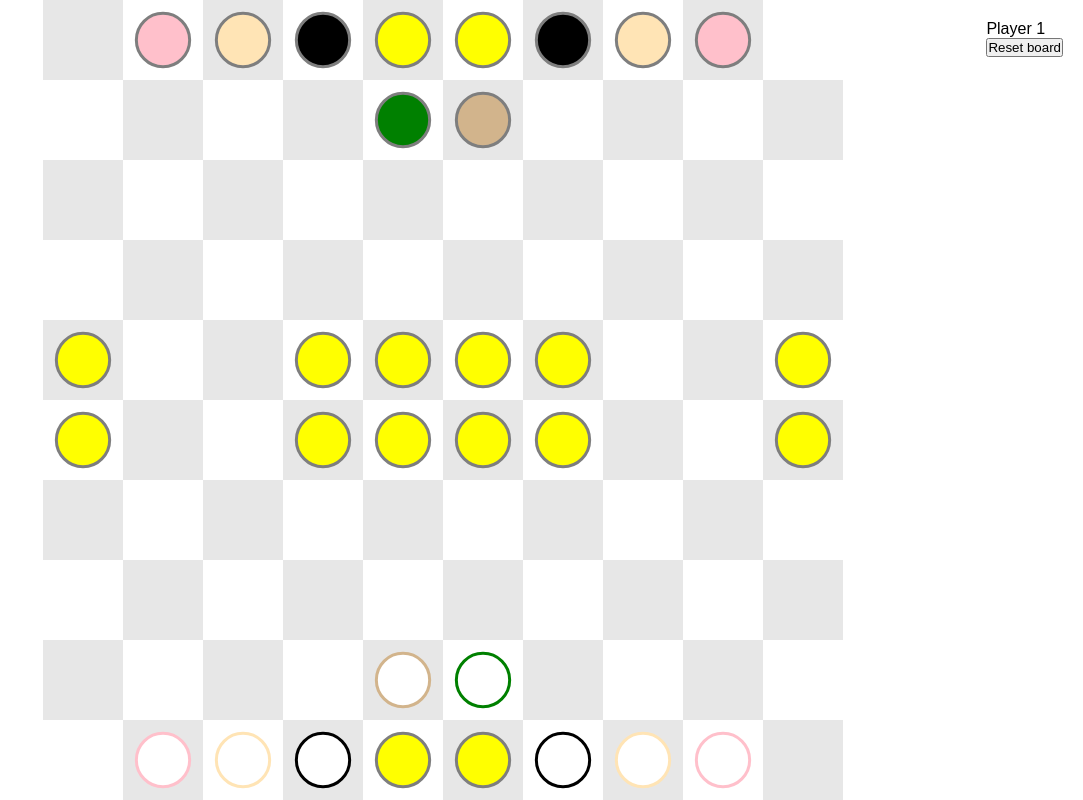
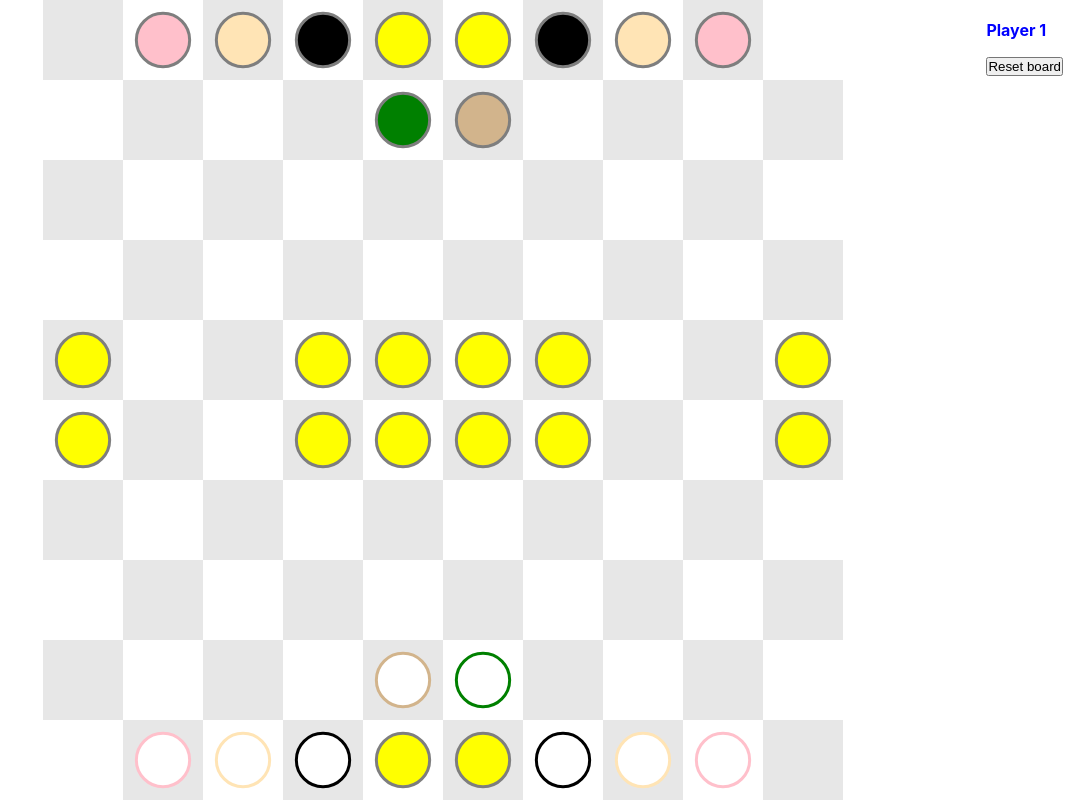
Before and after one commit to sandcastleco/hay, a website: page index.html in a window 1280 px wide. Shown: the whole page, without its empty margins (197-1280 px from the left). Drawn offline with Linux system fonts and the light colour scheme; files that its build step writes are made by us from their sources.

Commit message:
Make turn indicator change colors and position on turn change

```diff
--- a/css/styles.css
+++ b/css/styles.css
@@ -4,15 +4,20 @@
   box-sizing: border-box;
 }
 body {
-  font-family: sans-serif;
+  font-family: -apple-system, sans-serif;
 }
 canvas {
   background: #EEE;
   display: block;
   margin: 0 auto;
 }
-.menu {
+#menu {
   position: fixed;
   top: 20px;
   right: 20px;
 }
+#turn {
+  font-weight: bold;
+  color: blue;
+  margin-bottom: 15px;
+}
--- a/index.html
+++ b/index.html
@@ -8,7 +8,7 @@
   </head>
   <body>
 
-    <div class="menu">
+    <div id="menu">
       <div id="turn"></div>
       <button id="reset">Reset board</button>
     </div>
--- a/src/GameState.js
+++ b/src/GameState.js
@@ -49,8 +49,19 @@ GameState.prototype = (function() {
   }
 
   function writeTurn() {
+    var menu = document.getElementById("menu");
     var turnIndicator = document.getElementById("turn");
     turnIndicator.innerHTML = "Player " + this.turn;
+    if (this.turn == 2) {
+      console.log("turn 2");
+      menu.style.top = "initial";
+      menu.style.bottom = "20px";
+      turnIndicator.style.color = "red";
+    } else {
+      menu.style.top = "20px";
+      menu.style.bottom = "initial";
+      turnIndicator.style.color = "blue";
+    }
     // turnRef.on('value', function(snapshot) {
     //   game.turn = snapshot.val();
     //   var turnIndicator = document.getElementById("turn");
```
Also changed, not shown: dist/main.js, 1 other file.
